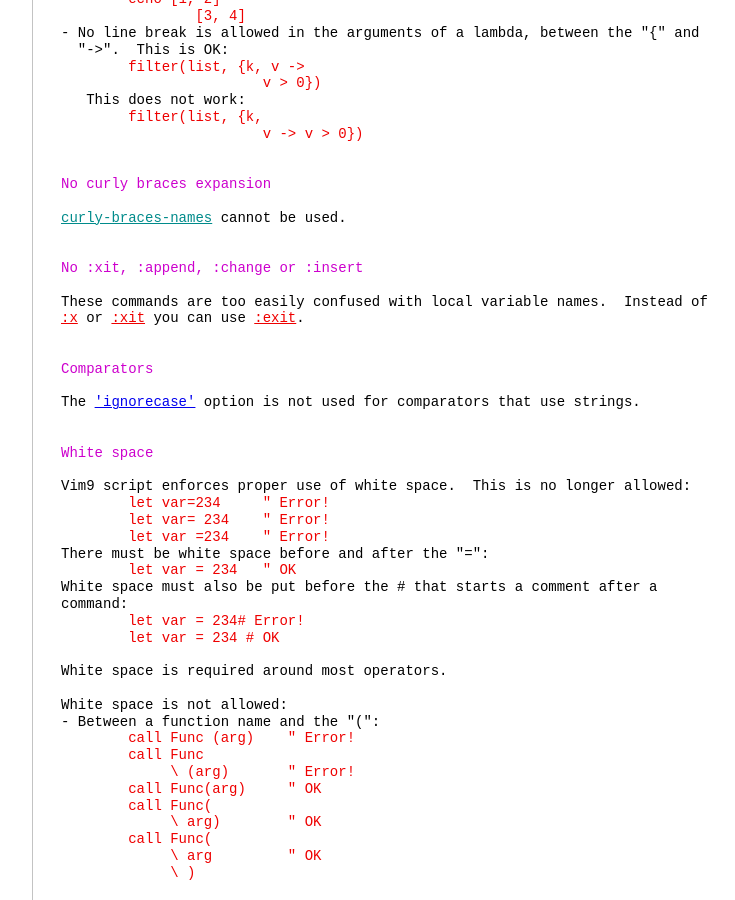
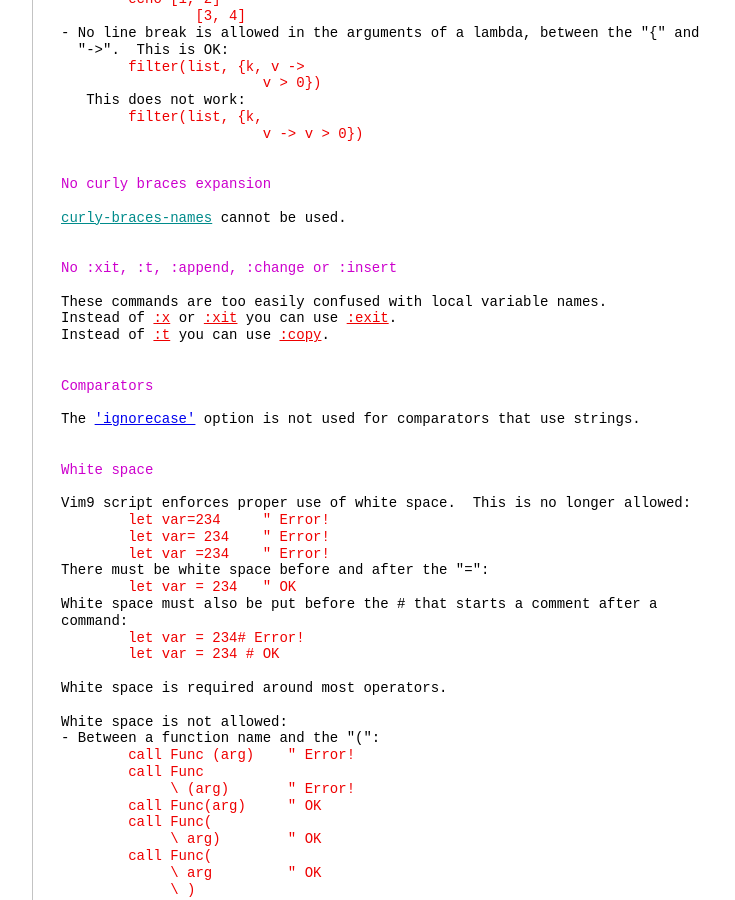
Before and after one commit to vim-jp/vimdoc-en, a Jekyll site: the page built from vim9.html, in a window 1280 px wide and 900 px high, scrolled down 5889 px. Shown: the whole window, without its empty margins (340-1075 px from the left). Built offline with Jekyll 4.4.1, drawn with Linux system fonts in a browser that asks for light colours; nearby versions of some CDN libraries; comment, search, counter and statistics services are not loaded; some of the changed text lies outside the part shown.

Commit message:
Generated by Travis JOB 1290.1
https://travis-ci.org/vim-jp/vimdoc-en/builds/714123072

```diff
--- a/map.html
+++ b/map.html
@@ -1171,6 +1171,10 @@
 When executing an autocommand or a user command, it will run in the context of<br>
 the script it was defined in.&nbsp;&nbsp;This makes it possible that the command calls a<br>
 local function or uses a local mapping.<br>
+<br>
+In case the value is used in a context where&nbsp;<span class="Special">&lt;SID&gt;</span>&nbsp;cannot be correctly<br>
+expanded, use the expand() function:<br>
+<div class="helpExample">&nbsp;&nbsp;&nbsp;&nbsp;&nbsp;&nbsp;&nbsp;&nbsp;let &amp;includexpr = expand('&lt;SID&gt;') .. 'My_includeexpr()'</div>
 <br>
 Otherwise, using &quot;<span class="Special">&lt;SID&gt;</span>&quot; outside of a script context is an error.<br>
 <br>
--- a/vim9.html
+++ b/vim9.html
@@ -195,8 +195,8 @@
 <br>
 An existing variable cannot be assigned to with&nbsp;<a class="Comment" href="eval.html#:let">:let</a>, since that implies a<br>
 declaration.&nbsp;&nbsp;Global, window, tab, buffer and Vim variables can only be used<br>
-without&nbsp;<a class="Comment" href="eval.html#:let">:let</a>, because they are are not really declared, they can also be<br>
-deleted with&nbsp;<a class="Comment" href="eval.html#:unlet">:unlet</a>.<br>
+without&nbsp;<a class="Comment" href="eval.html#:let">:let</a>, because they are not really declared, they can also be deleted<br>
+with&nbsp;<a class="Comment" href="eval.html#:unlet">:unlet</a>.<br>
 <br>
 Variables cannot shadow previously defined variables.<br>
 Variables may shadow Ex commands, rename the variable if needed.<br>
@@ -357,10 +357,11 @@
 <a class="Identifier" href="eval.html#curly-braces-names">curly-braces-names</a>&nbsp;cannot be used.<br>
 <br>
 <br>
-<span class="PreProc">No :xit, :append, :change or :insert</span><br>
+<span class="PreProc">No :xit, :t, :append, :change or :insert</span><br>
 <br>
-These commands are too easily confused with local variable names.&nbsp;&nbsp;Instead of<br>
-<a class="Comment" href="editing.html#:x">:x</a>&nbsp;or&nbsp;<a class="Comment" href="editing.html#:xit">:xit</a>&nbsp;you can use&nbsp;<a class="Comment" href="editing.html#:exit">:exit</a>.<br>
+These commands are too easily confused with local variable names.<br>
+Instead of&nbsp;<a class="Comment" href="editing.html#:x">:x</a>&nbsp;or&nbsp;<a class="Comment" href="editing.html#:xit">:xit</a>&nbsp;you can use&nbsp;<a class="Comment" href="editing.html#:exit">:exit</a>.<br>
+Instead of&nbsp;<a class="Comment" href="change.html#:t">:t</a>&nbsp;you can use&nbsp;<a class="Comment" href="change.html#:copy">:copy</a>.<br>
 <br>
 <br>
 <span class="PreProc">Comparators</span><br>
```
